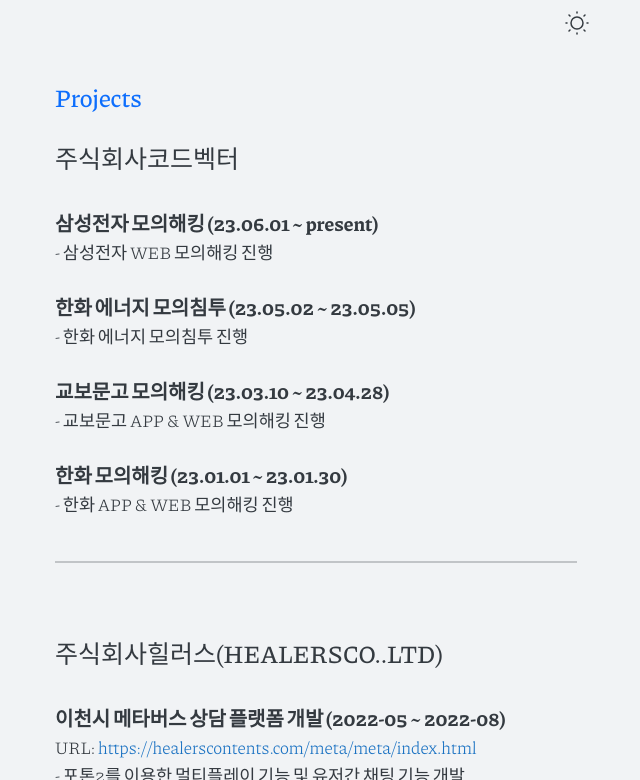
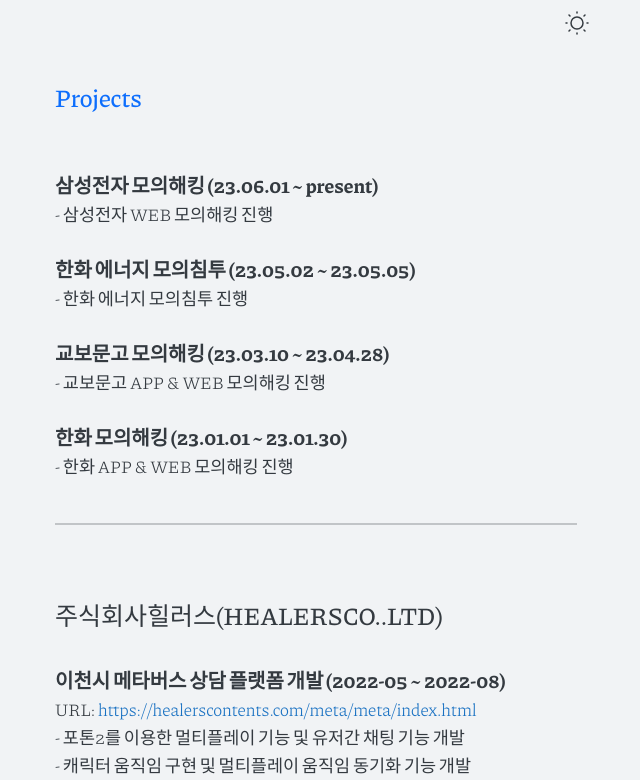
Before and after one commit to Captainjack-kor/Captainjack-kor.github.io, a Jekyll site: the page built from index.md, in a window 1280 px wide and 900 px high, scrolled down 806 px, cut to the strip 120-900 px from the top of the window. Shown: the whole strip, without its empty margins (324-964 px from the left). Built offline with Jekyll 4.4.1, drawn with Linux system fonts in a browser that asks for light colours.

Commit message:
Update archive.html

```diff
--- a/_includes/archive.html
+++ b/_includes/archive.html
@@ -6,7 +6,7 @@
                 <h2 class="text-primary">Projects</h2>
                 <ul>
                   <li>
-                    <h2>주식회사코드벡터</h2>
+                    <h2></h2>
                     <br>
                     <ul>
                       <li><strong>삼성전자 모의해킹 (23.06.01 ~ present)</strong>
```
